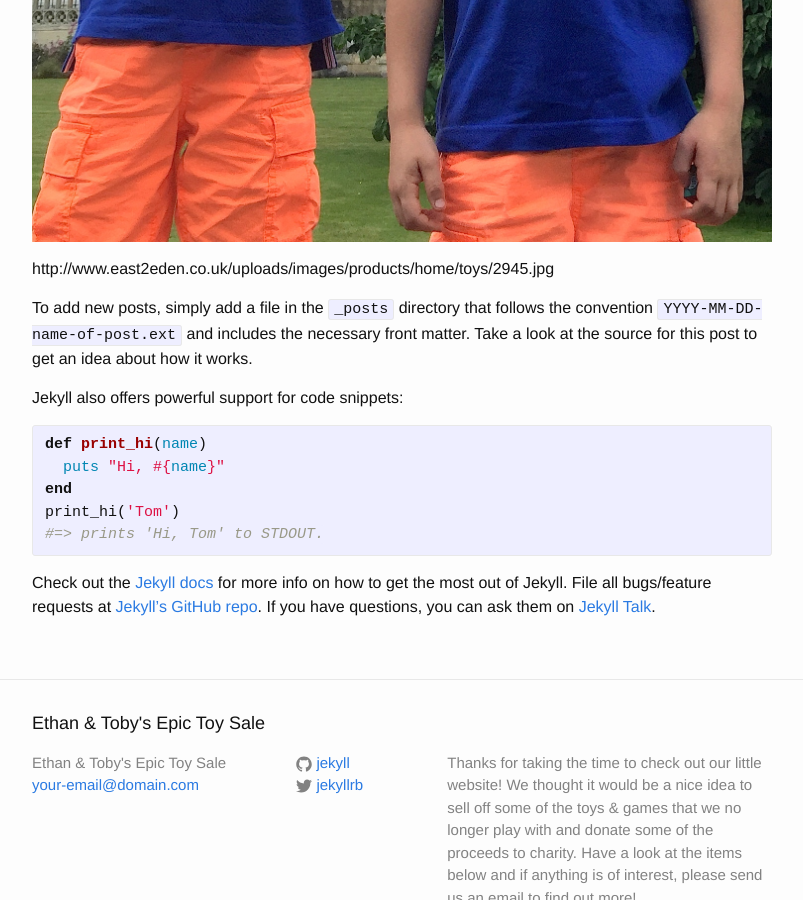
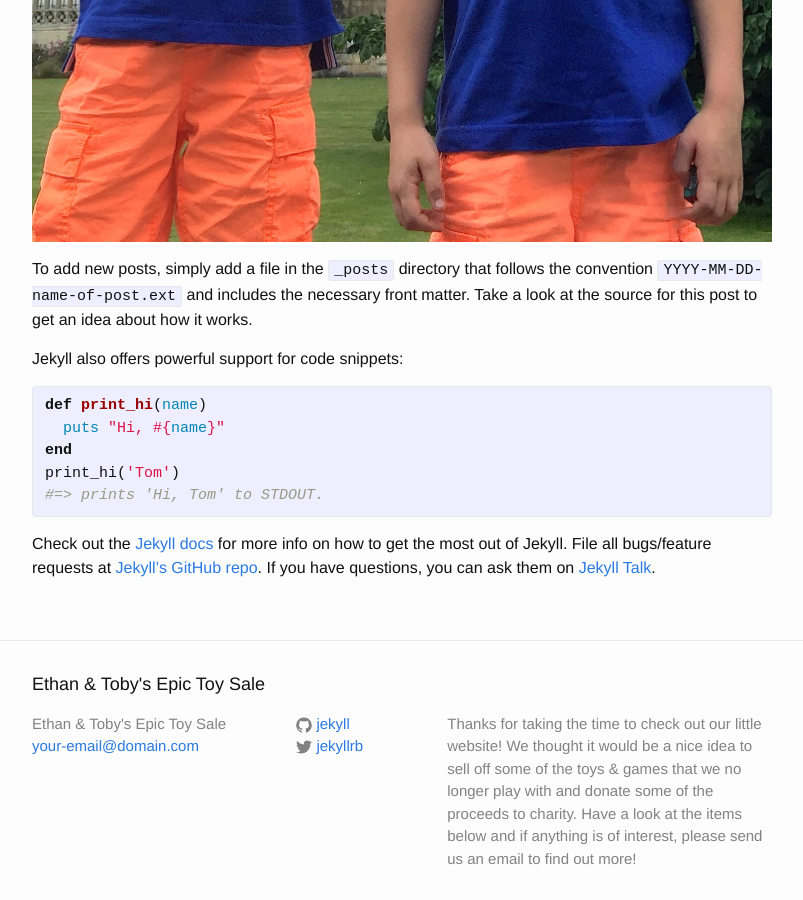
Before and after one commit to kooshkashkai/kooshkashkai.github.io, a Jekyll site: the page built from _posts/2016-09-01-welcome-to-jekyll.markdown, in a window 1280 px wide and 900 px high, scrolled down 927 px. Shown: the whole window, without its empty margins (238-1041 px from the left). Built offline with Jekyll 4.4.1, drawn with Linux system fonts in a browser that asks for light colours; some of the changed lines change nothing that is shown.

Commit message:
Update 2016-09-01-welcome-to-jekyll.markdown

```diff
--- a/_posts/2016-09-01-welcome-to-jekyll.markdown
+++ b/_posts/2016-09-01-welcome-to-jekyll.markdown
@@ -9,8 +9,6 @@ You’ll find this post in your `_posts` directory. Go ahead and edit it and re-
 ![Jigsaw 1!] (http://www.ethanandtoby.com/images/IMG_0774.JPG)
 
 ![This is us!](http://www.ethanandtoby.com/images/ET4.jpeg)
-
-http://www.east2eden.co.uk/uploads/images/products/home/toys/2945.jpg
 
 
 
```
